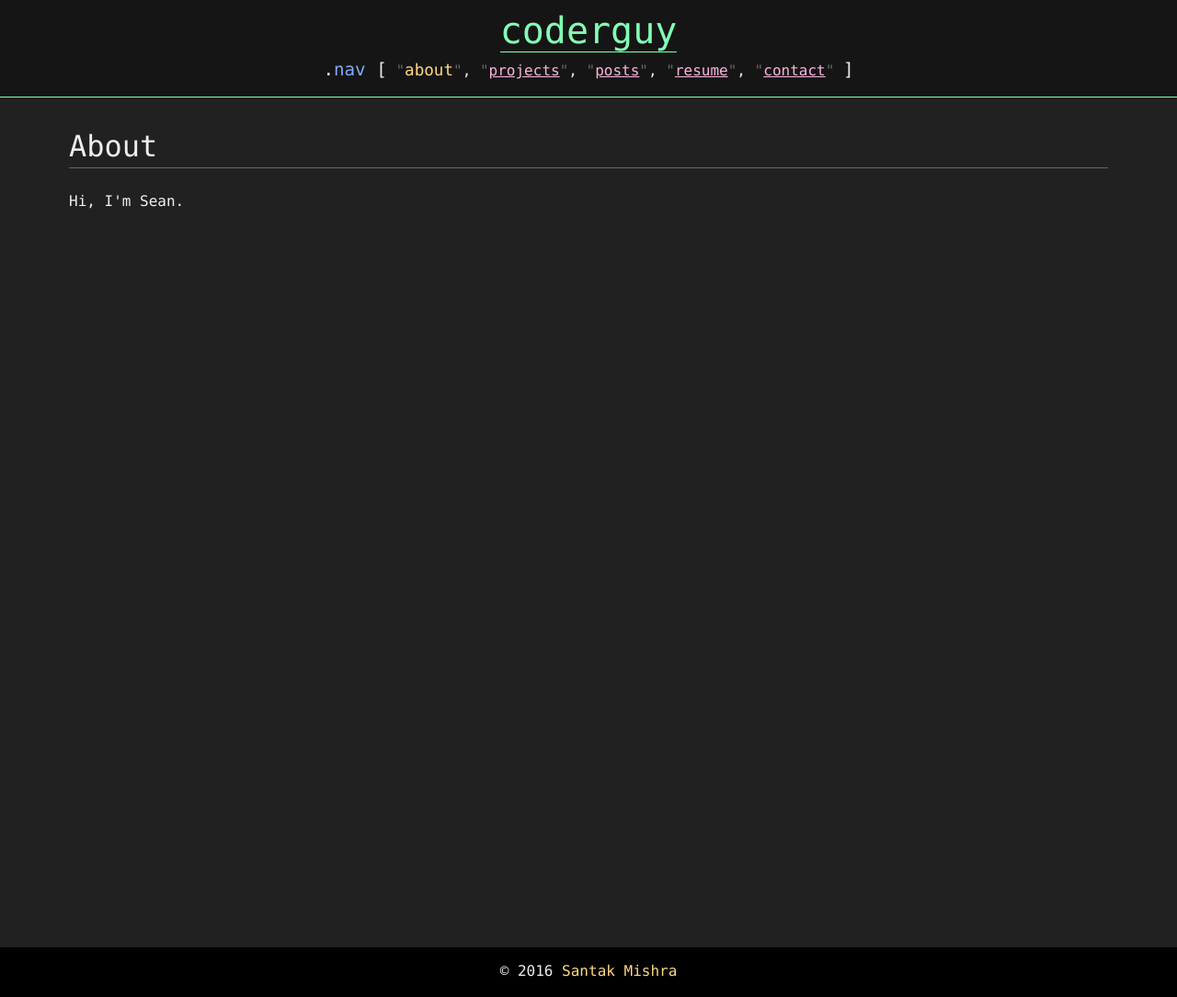
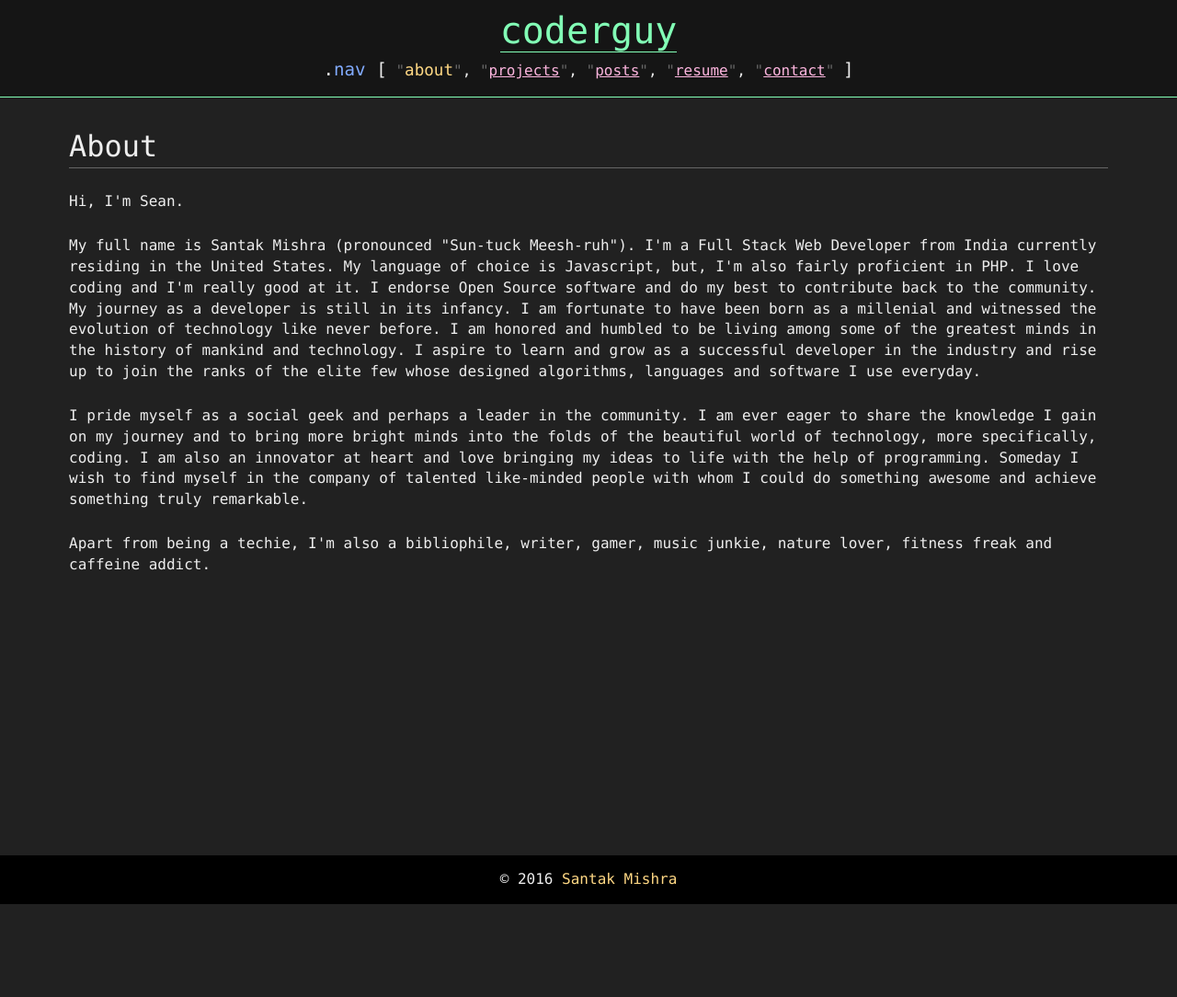
Before and after one commit to cod3rguy/cod3rguy.github.io, a Jekyll site: the page built from about.html, in a window 1280 px wide and 1084 px high. Shown: the whole window at 92% size. Built offline with Jekyll 4.4.1, drawn with Linux system fonts in a browser that asks for light colours.

Commit message:
Updated about page

```diff
--- a/_includes/footer.html
+++ b/_includes/footer.html
@@ -1,5 +1,5 @@
         <footer class="text-center mainFooter">
-            <p>&copy; 2016 <a href="{{site.url}}/contact.html">Santak Mishra</a></p>
+            &copy; 2016 <a href="{{site.url}}/contact.html">Santak Mishra</a>
         </footer>
     </body>
 </html>
--- a/about.html
+++ b/about.html
@@ -5,3 +5,15 @@
 <h1 class="pageHeading">{{page.title}}</h1>
 
 <p>Hi, I'm Sean.</p>
+
+<p>
+    My full name is Santak Mishra (pronounced "Sun-tuck Meesh-ruh"). I'm a Full Stack Web Developer from India currently residing in the United States. My language of choice is Javascript, but, I'm also fairly proficient in PHP. I love coding and I'm really good at it. I endorse Open Source software and do my best to contribute back to the community. My journey as a developer is still in its infancy. I am fortunate to have been born as a millenial and witnessed the evolution of technology like never before. I am honored and humbled to be living among some of the greatest minds in the history of mankind and technology. I aspire to learn and grow as a successful developer in the industry and rise up to join the ranks of the elite few whose designed algorithms, languages and software I use everyday.
+</p>
+
+<p>
+    I pride myself as a social geek and perhaps a leader in the community. I am ever eager to share the knowledge I gain on my journey and to bring more bright minds into the folds of the beautiful world of technology, more specifically, coding. I am also an innovator at heart and love bringing my ideas to life with the help of programming. Someday I wish to find myself in the company of talented like-minded people with whom I could do something awesome and achieve something truly remarkable.
+</p>
+
+<p>
+    Apart from being a techie, I'm also a bibliophile, writer, gamer, music junkie, nature lover, fitness freak and caffeine addict.
+</p>
```
Also changed, not shown: less/style.less (+6 -2 lines), css/style.css.
